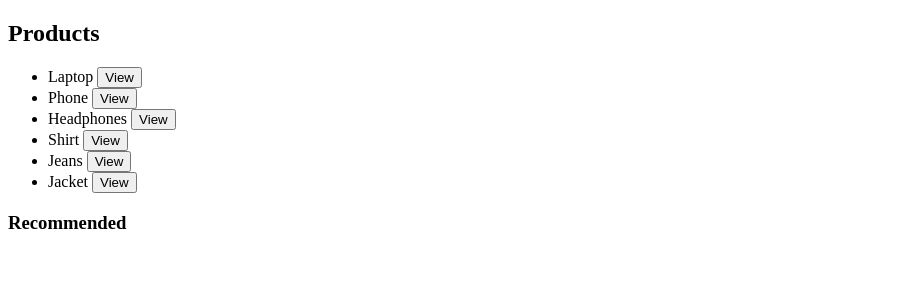
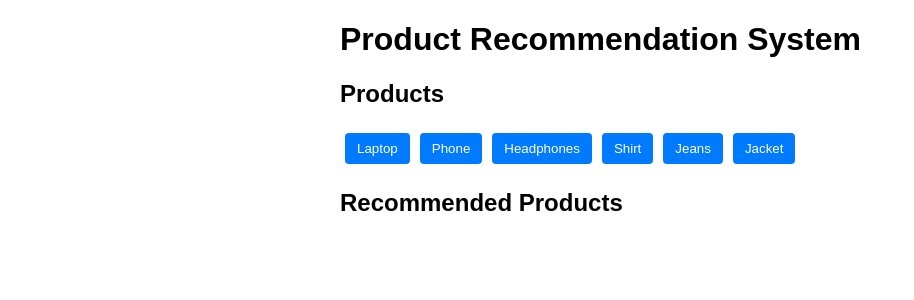
Before and after one commit to bandbaja60/web, a Flask app: page / in a window 1280 px wide. Shown: the top 300 px of the page, without its empty margins (0-914 px from the left). Run offline with Flask 3, Linux system fonts and the light colour scheme.

Commit message:
optimized the code

```diff
--- a/web7/app.py
+++ b/web7/app.py
@@ -1,5 +1,5 @@
 from flask import Flask, render_template, request, jsonify
-from sklearn.feature_extraction.text import TfidfVectorizer
+from sklearn.feature_extraction.text import TfidfVectorizer #
 from sklearn.metrics.pairwise import cosine_similarity
 
 app = Flask(__name__)
@@ -25,26 +25,51 @@ def home():
 
 @app.route('/recommend', methods=['POST'])
 def recommend():
-    product_id = request.json['id']
+    # Get JSON data sent from frontend (e.g., {"id": 2})
+    product = request.get_json()
 
+    # Extract product ID from request
+    product_id = product.get('id', '')
+
+    # Find the index (position) of the product in the list
+    # Needed because TF-IDF matrix works with index, not ID
     index = None
     for i in range(len(products)):
         if products[i]['id'] == product_id:
             index = i
 
+    # If product not found, return empty list
     if index is None:
         return jsonify([])
 
-    # Compute similarity
+    # 🤖 AI PART STARTS HERE
+
+    # Compute cosine similarity between selected product and all products
+    # Uses :contentReference[oaicite:0]{index=0}
+    # tfidf_matrix[index] → selected product vector
+    # tfidf_matrix → all product vectors
     similarity = cosine_similarity(tfidf_matrix[index], tfidf_matrix)
+
+    # Convert similarity scores into (index, score) pairs
+    # Example: [(0,1.0), (1,0.9), (2,0.85)...]
     scores = list(enumerate(similarity[0]))
+
+    # Sort products based on similarity score (highest first)
+    # x[1] = similarity value
     scores = sorted(scores, key=lambda x: x[1], reverse=True)
-
+    # Prepare final recommendation list
     recommendations = []
-    for i in scores[1:4]:  # top 3
+    # Skip first item (it is the same product → similarity = 1.0)
+    # Take next 3 most similar products
+    for i in scores[1:4]:
+        # i[0] = index of product
+        # Add that product to recommendations
         recommendations.append(products[i[0]])
 
+    # Return recommended products as JSON response
     return jsonify(recommendations)
 
+
 if __name__ == '__main__':
+    # Run Flask app in debug mode (auto reload + error logs)
     app.run(debug=True)
--- a/web7/templates/index.html
+++ b/web7/templates/index.html
@@ -1,15 +1,26 @@
 <!DOCTYPE html>
 <html>
+<head>
+    <title>Product Recommendations</title>
+    <style>
+        body { font-family: Arial; max-width: 600px; margin: 20px auto; }
+        button { padding: 8px 12px; margin: 5px; cursor: pointer; background: #007bff; color: white; border: none; border-radius: 4px; }
+        button:hover { background: #0056b3; }
+        ul { list-style-type: none; padding: 0; }
+        li { padding: 10px; background: #f0f0f0; margin: 5px 0; border-radius: 4px; }
+    </style>
+</head>
 <body>
+    <h1>Product Recommendation System</h1>
 
     <h2>Products</h2>
-<ul id="products"></ul>
+    <div id="products"></div>
 
-<h3>Recommended</h3>
+    <h2>Recommended Products</h2>
     <ul id="recommendations"></ul>
 
     <script>
-let products = [
+        const products = [
             {id: 1, name: "Laptop"},
             {id: 2, name: "Phone"},
             {id: 3, name: "Headphones"},
@@ -19,37 +30,42 @@ let products = [
         ];
 
         // Display products
-let list = document.getElementById("products");
-
-for (let i = 0; i < products.length; i++) {
-    let li = document.createElement("li");
-
-    li.innerHTML = products[i].name +
-    ' <button onclick="recommend(' + products[i].id + ')">View</button>';
-
-    list.appendChild(li);
-}
+        const productDiv = document.getElementById("products");
+        products.forEach(product => {
+            const btn = document.createElement("button");
+            btn.textContent = product.name;
+            btn.onclick = () => recommend(product.id);
+            productDiv.appendChild(btn);
+        });
 
         // Get recommendations
-function recommend(id) {
-    fetch('/recommend', {
+        async function recommend(id) {
+            try {
+                const response = await fetch('/recommend', {
                     method: 'POST',
-        headers: {'Content-Type': 'application/json'},
+                    headers: {
+                        'Content-Type': 'application/json'
+                    },
                     body: JSON.stringify({id: id})
-    })
-    .then(res => res.json())
-    .then(data => {
-        let rlist = document.getElementById("recommendations");
-        rlist.innerHTML = "";
+                });
 
-        for (let i = 0; i < data.length; i++) {
-            let li = document.createElement("li");
-            li.innerText = data[i].name;
-            rlist.appendChild(li);
-        }
+                const data = await response.json();
+                const recList = document.getElementById("recommendations");
+                recList.innerHTML = "";
+
+                if (data.length === 0) {
+                    recList.innerHTML = "<li>No recommendations found</li>";
+                } else {
+                    data.forEach(item => {
+                        const li = document.createElement("li");
+                        li.textContent = item.name;
+                        recList.appendChild(li);
                     });
                 }
+            } catch (error) {
+                document.getElementById("recommendations").innerHTML = "<li>Error: " + error.message + "</li>";
+            }
+        }
     </script>
-
 </body>
 </html>
```
Lines whose indentation alone changed are shown as unchanged.
